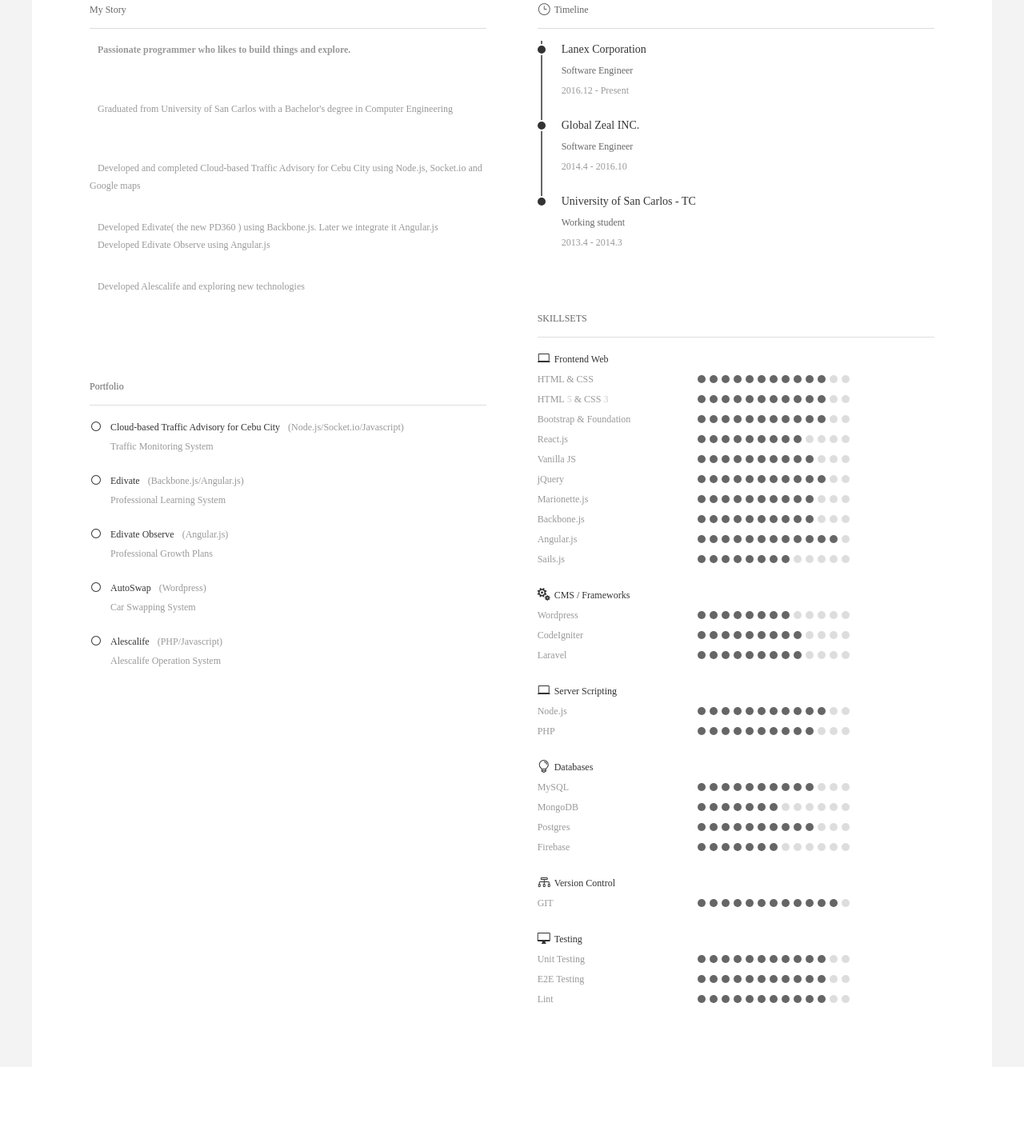
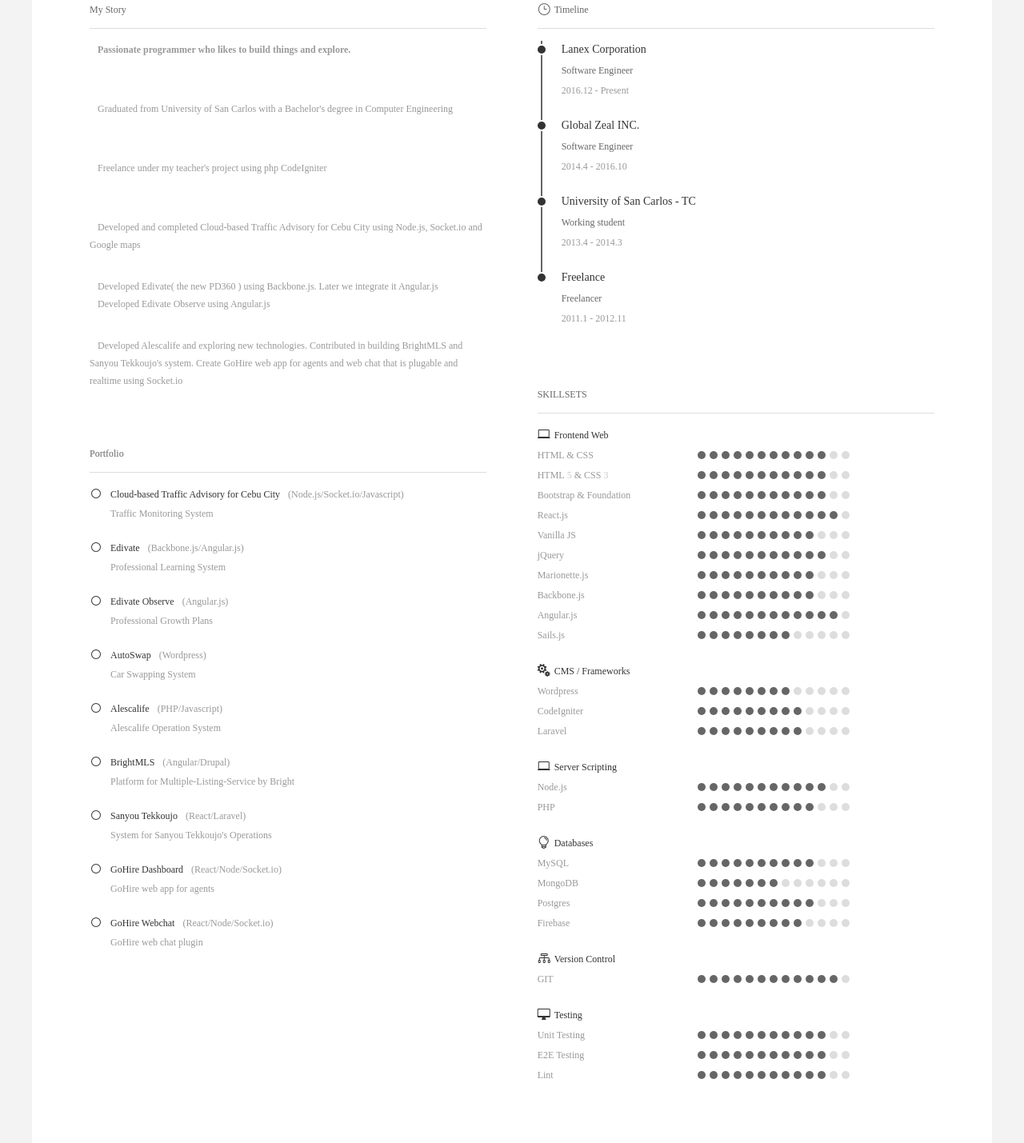
Before and after one commit to quiz16/quiz16.github.io, a PHP site: page / in a window 1280 px wide. Shown: the part 306-1735 px from the top of the page at 80% size. Before the commit the page ends 1560 px from the top, so only its background shows below. Run offline with PHP 8.4, Linux system fonts and the light colour scheme.

Commit message:
update resume

```diff
--- a/css/responsive.css
+++ b/css/responsive.css
@@ -13,14 +13,17 @@
 	.tip_avatar_con { background: url('../images/cartoon.png') no-repeat 20% center; }
 	.tip_right { width: 45%; height: 460px; position: absolute; right: 0; top: 50%; margin: -230px 0 0; }
 	.info_content .desc { height: 54px; }
+.desc.long {
+	height: 64px;
+}
 	.info_content.over .desc { height: 0; margin: 0; }
 	.info_content.over .s7.curr { height: 674px }
 	.info_content.over .s6.curr { padding-top: 100px; height: 574px }
 	.info_content.over .s5.curr { padding-top: 200px; height: 474px }
-	.info_content.over .s4.curr { padding-top: 300px; height: 374px }
-	.info_content.over .s3.curr { padding-top: 10px; height: 274px }
-	.info_content.over .s2.curr { padding-top: 110px; height: 174px }
-	.info_content.over .s1.curr { padding-top: 210px; height: 74px }
+	.info_content.over .s4.curr { height: 331px }
+	.info_content.over .s3.curr { padding-top: 100px; height: 274px }
+	.info_content.over .s2.curr { padding-top: 170px; height: 174px }
+	.info_content.over .s1.curr { padding-top: 295px; height: 74px }
 	.info_content ul li .btn_go { height: 30px; line-height: 30px; padding: 0 5px 0 10px; position: absolute; right: 10px; top: 5px; font-weight: normal; display: none; }
 	.info_content ul li:hover .btn_go { display: block; }
 
--- a/index.html
+++ b/index.html
@@ -65,10 +65,11 @@
 <em class="count"></em>Graduated from University of San Carlos with a Bachelor's degree in Computer Engineering
 </p>
                         <!-- s1~s5 为对应右侧 时间点 -->
-                        <p class="desc s1"><em class="count"></em>Developed and completed Cloud-based Traffic Advisory for Cebu City using Node.js, Socket.io and Google maps</p>
-												<p class="desc s2"><em class="count"></em>Developed Edivate( the new PD360 ) using Backbone.js. Later we integrate it Angular.js
+                        <p class="desc s1"><em class="count"></em>Freelance under my teacher's project using php CodeIgniter</p>
+                        <p class="desc s2"><em class="count"></em>Developed and completed Cloud-based Traffic Advisory for Cebu City using Node.js, Socket.io and Google maps</p>
+												<p class="desc s3"><em class="count"></em>Developed Edivate( the new PD360 ) using Backbone.js. Later we integrate it Angular.js
 												<span class="new-line"><em class="count"></em>Developed Edivate Observe using Angular.js</span></p>
-                        <p class="desc s3"><em class="count"></em>Developed Alescalife and exploring new technologies</p>
+                        <p class="desc s4 long"><em class="count"></em>Developed Alescalife and exploring new technologies. Contributed in building BrightMLS and Sanyou Tekkoujo's system. Create GoHire web app for agents and web chat that is plugable and realtime using Socket.io</p>
 
                         <h5>Portfolio</h5>
                         <ul>
@@ -102,6 +103,30 @@
                                     <p>Alescalife Operation System</p>
                                 </div>
                             </li>
+                            <li class="clearfix">
+                                <div class="con">
+																	<h3><i aria-hidden="true" data-icon="&#x5b;"></i>BrightMLS<em>(Angular/Drupal)</em></h3>
+                                    <p>Platform for Multiple-Listing-Service by Bright</p>
+                                </div>
+                            </li>
+                            <li class="clearfix">
+                                <div class="con">
+																	<h3><i aria-hidden="true" data-icon="&#x5b;"></i>Sanyou Tekkoujo<em>(React/Laravel)</em></h3>
+                                    <p>System for Sanyou Tekkoujo's Operations</p>
+                                </div>
+                            </li>
+                            <li class="clearfix">
+                                <div class="con">
+																	<h3><i aria-hidden="true" data-icon="&#x5b;"></i>GoHire Dashboard<em>(React/Node/Socket.io)</em></h3>
+                                    <p>GoHire web app for agents</p>
+                                </div>
+                            </li>
+                            <li class="clearfix">
+                                <div class="con">
+																	<h3><i aria-hidden="true" data-icon="&#x5b;"></i>GoHire Webchat<em>(React/Node/Socket.io)</em></h3>
+                                    <p>GoHire web chat plugin</p>
+                                </div>
+                            </li>
                         </ul>
 
 
@@ -111,7 +136,7 @@
                     <div class="info_area info_right info_timeline">
                         <h5><i aria-hidden="true" data-icon="&#x7d;"></i>Timeline</h5>
                         <ul>
-                            <li class="clearfix" id="s3">
+                            <li class="clearfix" id="s4">
                                 <!--list样式-->
                                 <div class="dot"><b></b></div>
                                 <!--内容-->
@@ -121,7 +146,7 @@
                                     <p class="desc">2016.12 - Present</p>
                                 </div>
                             </li>
-                            <li class="clearfix" id="s2">
+                            <li class="clearfix" id="s3">
                                 <!--list样式-->
                                 <div class="dot"><b></b></div>
                                 <!--内容-->
@@ -131,7 +156,7 @@
                                     <p class="desc">2014.4 - 2016.10</p>
                                 </div>
                             </li>
-                            <li class="clearfix bottom" id="s1">
+                            <li class="clearfix" id="s2">
                                 <!--list样式-->
                                 <div class="dot"><b></b></div>
                                 <!--内容-->
@@ -139,6 +164,16 @@
                                     <h3>University of San Carlos - TC</h3>
                                     <p>Working student</p>
                                     <p class="desc">2013.4 - 2014.3</p>
+                                </div>
+                            </li>
+                            <li class="clearfix bottom" id="s1">
+                                <!--list样式-->
+                                <div class="dot"><b></b></div>
+                                <!--内容-->
+                                <div class="con">
+                                    <h3>Freelance</h3>
+                                    <p>Freelancer</p>
+                                    <p class="desc">2011.1 - 2012.11</p>
                                 </div>
                             </li>
                         </ul>
@@ -215,9 +250,9 @@
                                 <b></b>
                                 <b></b>
                                 <b></b>
-                                <em></em>
-                                <em></em>
-                                <em></em>
+                                <b></b>
+                                <b></b>
+                                <b></b>
                                 <em></em>
                             </dd>
                         </dl>
@@ -495,8 +530,8 @@
                                 <b></b>
                                 <b></b>
                                 <b></b>
-                                <em></em>
-                                <em></em>
+                                <b></b>
+                                <b></b>
                                 <em></em>
                                 <em></em>
                                 <em></em>
@@ -640,7 +675,7 @@
         <!-- <script type="text/javascript" src="js/pace.min.js"></script> -->
 
         <!--effect-->
-        <script type="text/javascript" src="js/common.js"></script>
+				<script type="text/javascript" src="js/common.js"></script>
 
 
 
```
